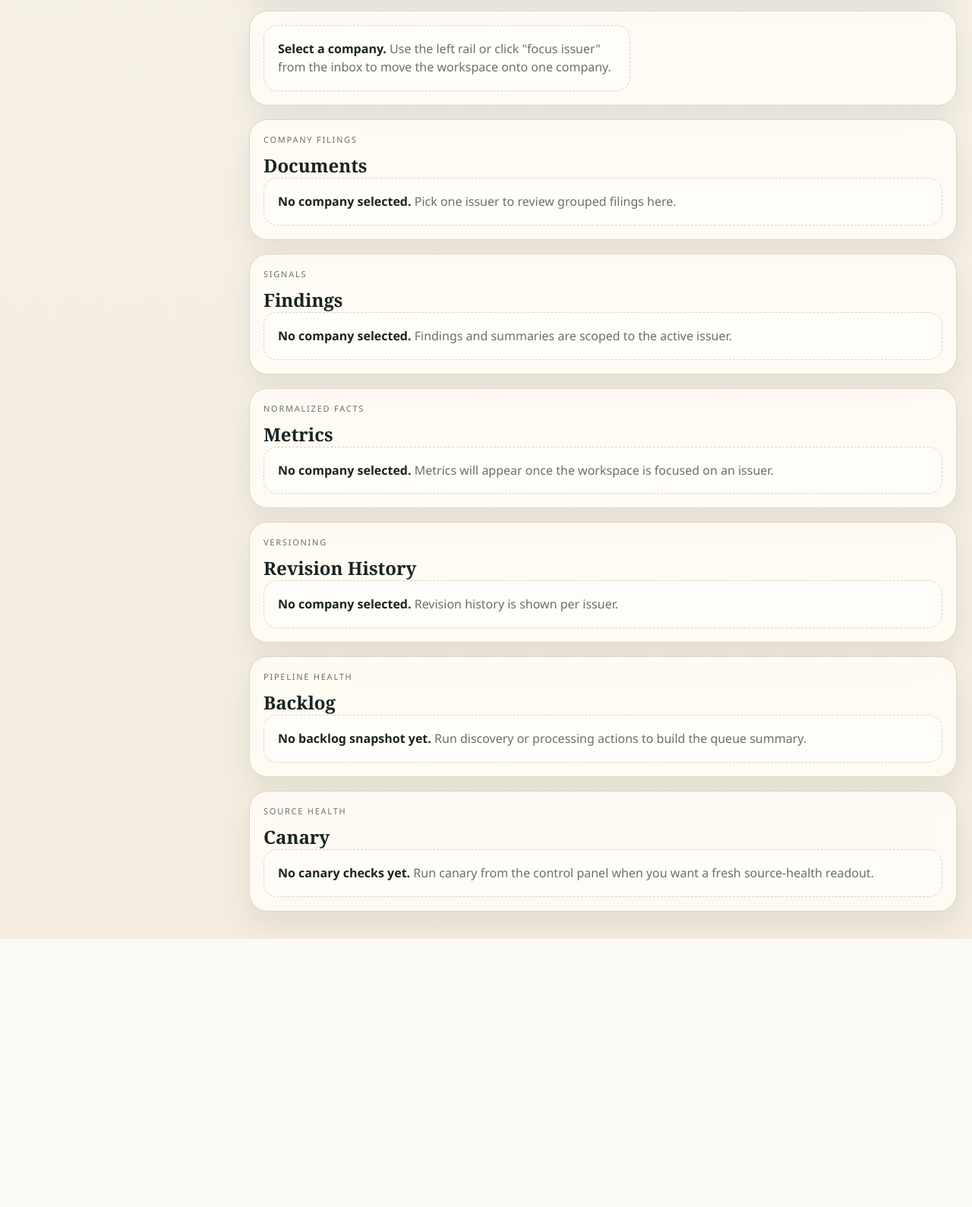
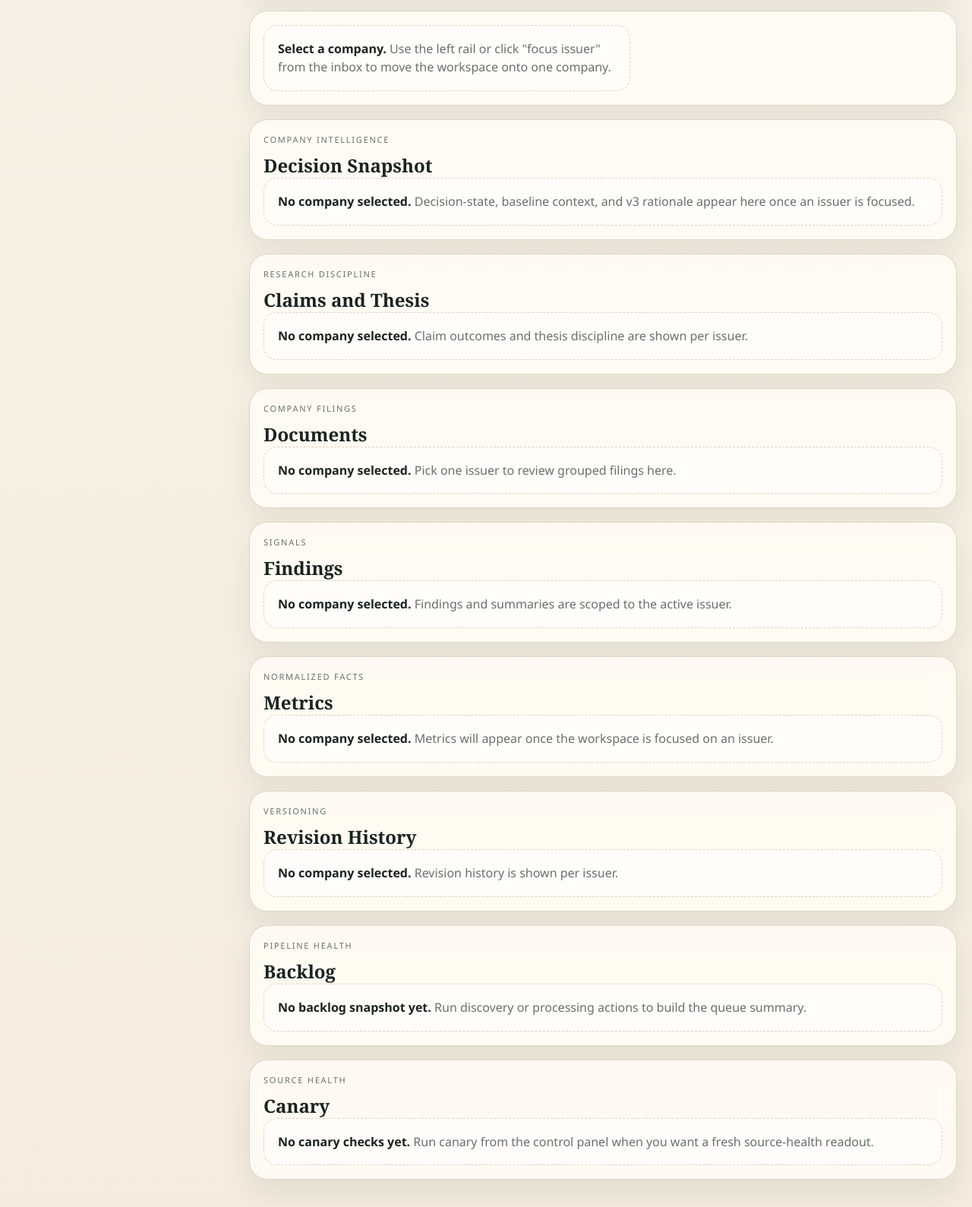
Before and after one commit to fattah247/Stock-Triage, a Python web app: template src/stock_triage/dashboard/templates/index.html in a window 1280 px wide. Shown: the part 2371-3960 px from the top of the page at 76% size. Before the commit the page ends 3607 px from the top, so only its background shows below. Run offline with Jinja, Linux system fonts and the light colour scheme; the template is opened without the code that fills it, so the values that code supplies are empty.

Commit message:
Expose company intelligence snapshots in dashboard

```diff
--- a/src/stock_triage/dashboard/assets.py
+++ b/src/stock_triage/dashboard/assets.py
@@ -20,6 +20,7 @@ def render_dashboard_html(
     metrics: list[dict[str, object]],
     findings: list[dict[str, object]],
     revisions: list[dict[str, object]],
+    company_snapshots: list[dict[str, object]],
     inbox_rows: list[dict[str, object]],
     digest_rows: list[dict[str, object]],
     review_rows: list[dict[str, object]],
@@ -43,6 +44,7 @@ def render_dashboard_html(
                 "metrics": metrics,
                 "findings": findings,
                 "revisions": revisions,
+                "company_snapshots": company_snapshots,
                 "inbox_rows": inbox_rows,
                 "digest_rows": digest_rows,
                 "review_rows": review_rows,
--- a/src/stock_triage/dashboard/pipeline.py
+++ b/src/stock_triage/dashboard/pipeline.py
@@ -53,6 +53,7 @@ def export_dashboard(
             metrics=snapshot.metrics,
             findings=snapshot.findings,
             revisions=snapshot.revisions,
+            company_snapshots=snapshot.company_snapshots,
             inbox_rows=snapshot.inbox_rows,
             digest_rows=snapshot.digest_rows,
             review_rows=snapshot.review_rows,
--- a/src/stock_triage/dashboard/server.py
+++ b/src/stock_triage/dashboard/server.py
@@ -207,6 +207,7 @@ def _handler_factory():
                     metrics=snapshot["metrics"],
                     findings=snapshot["findings"],
                     revisions=snapshot["revisions"],
+                    company_snapshots=snapshot["company_snapshots"],
                     inbox_rows=snapshot["inbox_rows"],
                     digest_rows=snapshot["digest_rows"],
                     review_rows=snapshot["review_rows"],
@@ -477,6 +478,7 @@ def _snapshot_payload(cfg: Config, action_history: list[dict[str, object]]) -> d
         "metrics": snapshot.metrics,
         "findings": snapshot.findings,
         "revisions": snapshot.revisions,
+        "company_snapshots": snapshot.company_snapshots,
         "inbox_rows": snapshot.inbox_rows,
         "digest_rows": snapshot.digest_rows,
         "review_rows": snapshot.review_rows,
--- a/src/stock_triage/dashboard/static/app.js
+++ b/src/stock_triage/dashboard/static/app.js
@@ -6,6 +6,7 @@
     metrics: [],
     findings: [],
     revisions: [],
+    company_snapshots: [],
     inbox_rows: [],
     digest_rows: [],
     review_rows: [],
@@ -42,6 +43,8 @@
   const metricList = document.getElementById("metricList");
   const findingList = document.getElementById("findingList");
   const revisionList = document.getElementById("revisionList");
+  const snapshotList = document.getElementById("snapshotList");
+  const claimsList = document.getElementById("claimsList");
   const digestList = document.getElementById("digestList");
   const reviewList = document.getElementById("reviewList");
   const kpiList = document.getElementById("kpiList");
@@ -343,6 +346,8 @@
     const revisions = data.revisions
       .filter((item) => (selectedTicker ? item.ticker === selectedTicker : false))
       .sort((a, b) => String(b.latest_revision_at || "").localeCompare(String(a.latest_revision_at || "")));
+    const companySnapshot =
+      (data.company_snapshots || []).find((item) => (selectedTicker ? item.ticker === selectedTicker : false)) || null;
     const inboxRows = (data.inbox_rows || []).slice(0, 20);
     const digestRows = data.digest_rows || [];
     const reviewRows = data.review_rows || [];
@@ -491,6 +496,8 @@
       companyOverview.innerHTML =
         `<div class="emptyState"><strong>Select a company.</strong> Use the left rail or click "focus issuer" from the inbox to move the workspace onto one company.</div>`;
       companyStats.innerHTML = "";
+      snapshotList.innerHTML = `<div class="emptyState"><strong>No company selected.</strong> Decision-state, baseline context, and v3 rationale appear here once an issuer is focused.</div>`;
+      claimsList.innerHTML = `<div class="emptyState"><strong>No company selected.</strong> Claim outcomes and thesis discipline are shown per issuer.</div>`;
       documentList.innerHTML = `<div class="emptyState"><strong>No company selected.</strong> Pick one issuer to review grouped filings here.</div>`;
       metricList.innerHTML = `<div class="emptyState"><strong>No company selected.</strong> Metrics will appear once the workspace is focused on an issuer.</div>`;
       revisionList.innerHTML = `<div class="emptyState"><strong>No company selected.</strong> Revision history is shown per issuer.</div>`;
@@ -518,6 +525,83 @@
         <div class="stat"><div class="summaryLabel">Analyzed</div><strong>${analyzedCount}</strong></div>
         <div class="stat"><div class="summaryLabel">Failed</div><strong>${failedCount}</strong></div>
       `;
+      if (companySnapshot) {
+        const payload = companySnapshot.payload || {};
+        const topCard = payload.top_card || {};
+        const baseline = payload.baseline || {};
+        const management = payload.management_credibility || {};
+        const thesis = (payload.thesis_evaluations || []).slice(0, 3);
+        const reviewRequired = (payload.review_required || []).slice(0, 6);
+        snapshotList.innerHTML = `
+          <div class="statsGrid">
+            <div class="stat"><div class="summaryLabel">Decision</div><strong>${esc(topCard.decision_state || "Watch")}</strong></div>
+            <div class="stat"><div class="summaryLabel">Overall State</div><strong>${esc(topCard.overall_state || "unknown")}</strong></div>
+            <div class="stat"><div class="summaryLabel">Comparability</div><strong>${esc(topCard.comparability_state || baseline.kind || "none")}</strong></div>
+            <div class="stat"><div class="summaryLabel">As Of</div><strong>${renderTimestamp(companySnapshot.as_of_date || companySnapshot.updated_at)}</strong></div>
+          </div>
+          <div class="findingStack">
+            <article class="findingCard sev-${statusTag(topCard.overall_state)}">
+              <div class="findingClaim">Why this company currently matters</div>
+              <div class="meta">${(topCard.reasons || []).map(esc).join(" · ") || "No top-card reasons were derived."}</div>
+              <div class="heroBar">
+                <span class="chip">Priority ${esc(topCard.watchlist_priority || "low")}</span>
+                <span class="chip">Thesis ${esc(topCard.thesis_state || "none")}</span>
+                <span class="chip">Credibility ${esc(topCard.management_credibility || "unknown")}</span>
+              </div>
+            </article>
+            <article class="findingCard">
+              <div class="findingClaim">Baseline and review context</div>
+              <div class="meta">Baseline: ${esc(baseline.kind || "none")} · ${esc(baseline.reason || "No prior baseline")}</div>
+              <div class="meta">Positive factors: ${(topCard.positive_factors || []).map(esc).join(" · ") || "none"}</div>
+              <div class="meta">Negative factors: ${(topCard.negative_factors || []).map(esc).join(" · ") || "none"}</div>
+            </article>
+          </div>
+          ${
+            reviewRequired.length
+              ? `<table class="metricTable"><thead><tr><th>Review Item</th><th>Priority</th><th>Rationale</th></tr></thead><tbody>${reviewRequired
+                  .map(
+                    (item) =>
+                      `<tr><td>${esc(item.item_type)}</td><td>${esc(item.priority)}</td><td>${esc(item.rationale || "")}</td></tr>`
+                  )
+                  .join("")}</tbody></table>`
+              : `<div class="emptyState"><strong>No review-required items in the current snapshot.</strong></div>`
+          }
+        `;
+        claimsList.innerHTML = `
+          <div class="statsGrid">
+            <div class="stat"><div class="summaryLabel">Claims</div><strong>${esc(management.total_claims || 0)}</strong></div>
+            <div class="stat"><div class="summaryLabel">Achieved</div><strong>${esc(management.achieved || 0)}</strong></div>
+            <div class="stat"><div class="summaryLabel">Contradicted</div><strong>${esc(management.contradicted || 0)}</strong></div>
+            <div class="stat"><div class="summaryLabel">Unresolved</div><strong>${esc(management.unresolved || 0)}</strong></div>
+          </div>
+          <div class="findingStack">
+            ${(payload.claim_outcomes || [])
+              .slice(0, 5)
+              .map(
+                (item) => `
+                  <article class="findingCard sev-${statusTag(item.outcome_status)}">
+                    <div class="findingClaim">${esc(item.outcome_status || "Unknown")} claim outcome</div>
+                    <div class="meta">${esc(item.rationale || "")}</div>
+                  </article>
+                `
+              )
+              .join("") || `<div class="emptyState"><strong>No claim outcomes yet.</strong></div>`}
+          </div>
+          ${
+            thesis.length
+              ? `<table class="metricTable"><thead><tr><th>Thesis</th><th>Status</th><th>Score</th></tr></thead><tbody>${thesis
+                  .map(
+                    (item) =>
+                      `<tr><td>${esc(item.thesis_id || "thesis")}</td><td>${esc(item.status || "unknown")}</td><td>${esc(item.score ?? "")}</td></tr>`
+                  )
+                  .join("")}</tbody></table>`
+              : `<div class="emptyState"><strong>No thesis evaluations for this issuer.</strong></div>`
+          }
+        `;
+      } else {
+        snapshotList.innerHTML = `<div class="emptyState"><strong>No v3 snapshot yet.</strong> Run intelligence for this issuer to generate the decision snapshot.</div>`;
+        claimsList.innerHTML = `<div class="emptyState"><strong>No claim or thesis state yet.</strong> Run intelligence after rules and summary generation.</div>`;
+      }
       documentList.innerHTML = docs.length
         ? `<div class="docGroups">${Array.from(groupedDocs.entries())
             .map(
--- a/src/stock_triage/dashboard/templates/index.html
+++ b/src/stock_triage/dashboard/templates/index.html
@@ -131,6 +131,16 @@
 
         <section class="companyStack">
           <article class="panel">
+            <div class="sectionEyebrow">Company Intelligence</div>
+            <h2>Decision Snapshot</h2>
+            <div id="snapshotList"></div>
+          </article>
+          <article class="panel">
+            <div class="sectionEyebrow">Research Discipline</div>
+            <h2>Claims and Thesis</h2>
+            <div id="claimsList"></div>
+          </article>
+          <article class="panel">
             <div class="sectionEyebrow">Company Filings</div>
             <h2>Documents</h2>
             <div id="documentList"></div>
```
Also changed, not shown: src/stock_triage/dashboard/snapshot.py (+27 -0 lines), tests/test_dashboard_server.py (+3 -0 lines).
